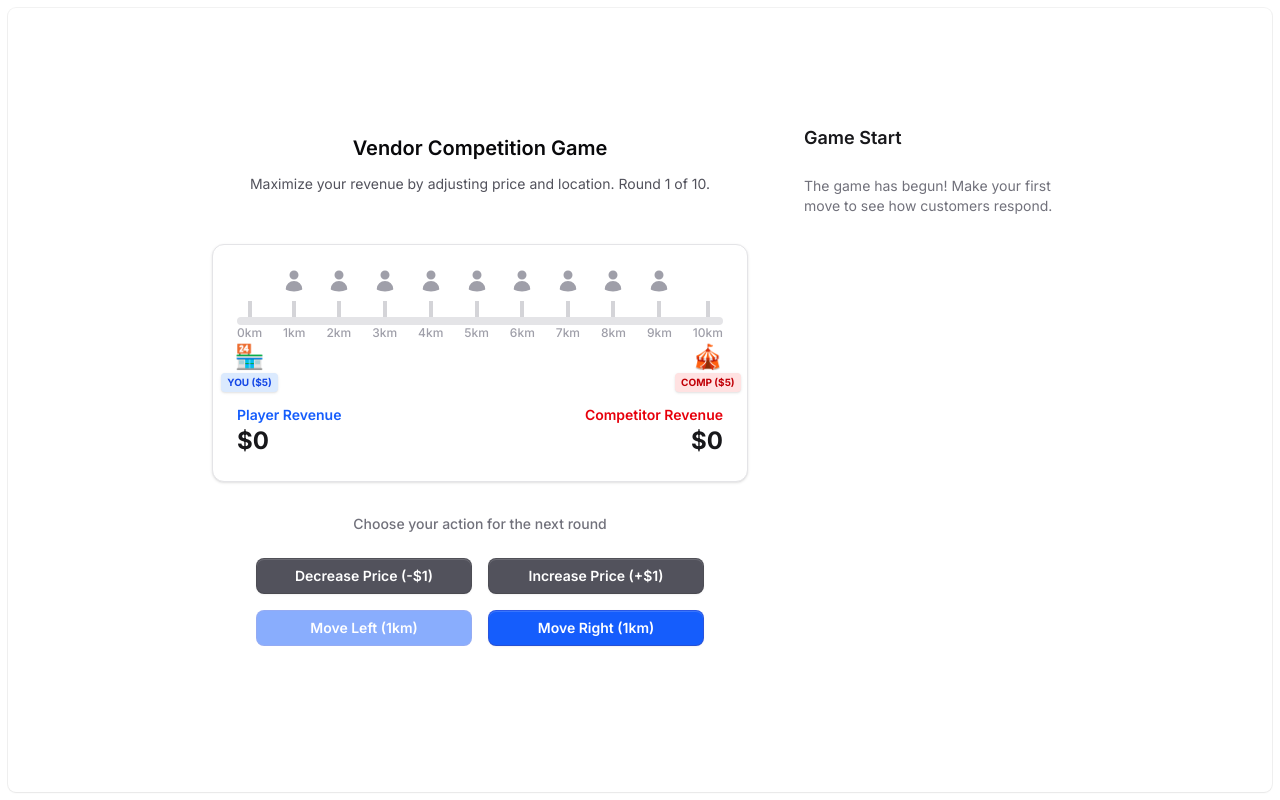
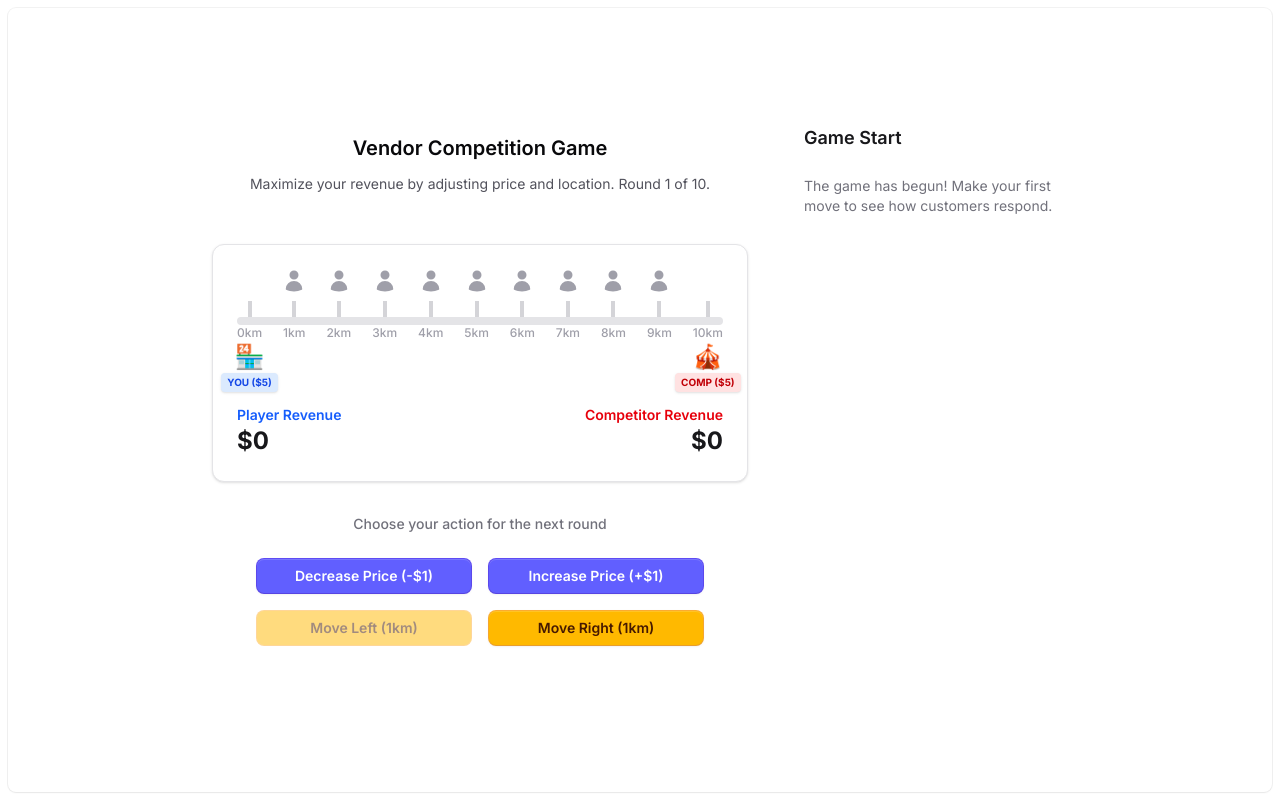
Before and after one commit to Zencron/competition-game, a Next.js app: page / in a window 1280 px wide. Built offline with nearby package versions, Linux system fonts and the light colour scheme.

Commit message:
feat: button colours

```diff
--- a/src/components/controls.tsx
+++ b/src/components/controls.tsx
@@ -21,7 +21,7 @@ export function Controls({
   if (showNextRound) {
     return (
       <div className="mx-auto mt-8 flex max-w-md justify-center">
-        <Button onClick={onNextRound} color="blue" className="w-full">
+        <Button onClick={onNextRound} className="w-full">
           Start Round {gameState.round}
         </Button>
       </div>
@@ -37,7 +37,7 @@ export function Controls({
       <Button
         onClick={() => onAction("DECREASE_PRICE")}
         disabled={disabled || player.price <= 0}
-        color="zinc"
+        color="indigo"
       >
         Decrease Price (-$1)
       </Button>
@@ -45,7 +45,7 @@ export function Controls({
       <Button
         onClick={() => onAction("INCREASE_PRICE")}
         disabled={disabled}
-        color="zinc"
+        color="indigo"
       >
         Increase Price (+$1)
       </Button>
@@ -53,7 +53,7 @@ export function Controls({
       <Button
         onClick={() => onAction("MOVE_LEFT")}
         disabled={disabled || player.location <= 0}
-        color="blue"
+        color="amber"
       >
         Move Left (1km)
       </Button>
@@ -61,7 +61,7 @@ export function Controls({
       <Button
         onClick={() => onAction("MOVE_RIGHT")}
         disabled={disabled || player.location >= 10}
-        color="blue"
+        color="amber"
       >
         Move Right (1km)
       </Button>
```
